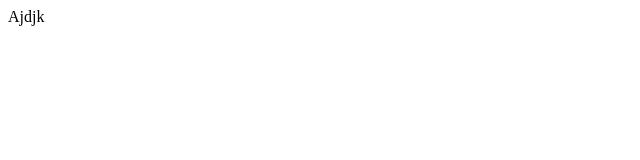
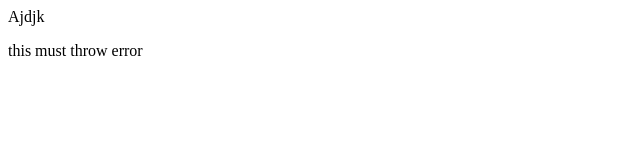
Before and after one commit to oshin-stha/technofex-group-project, an Angular app: page / in a window 1280 px wide. Shown: the top 160 px of the page, without its empty margins (0-640 px from the left). Built offline with nearby package versions, Linux system fonts and the light colour scheme.

Commit message:
html file changes

```diff
--- a/src/app/app.component.html
+++ b/src/app/app.component.html
@@ -2,3 +2,6 @@
         <div>Ajdjk</div>
 
                            </div>
+<div>
+                                   <p>this must throw error</p>
+</div>
```
